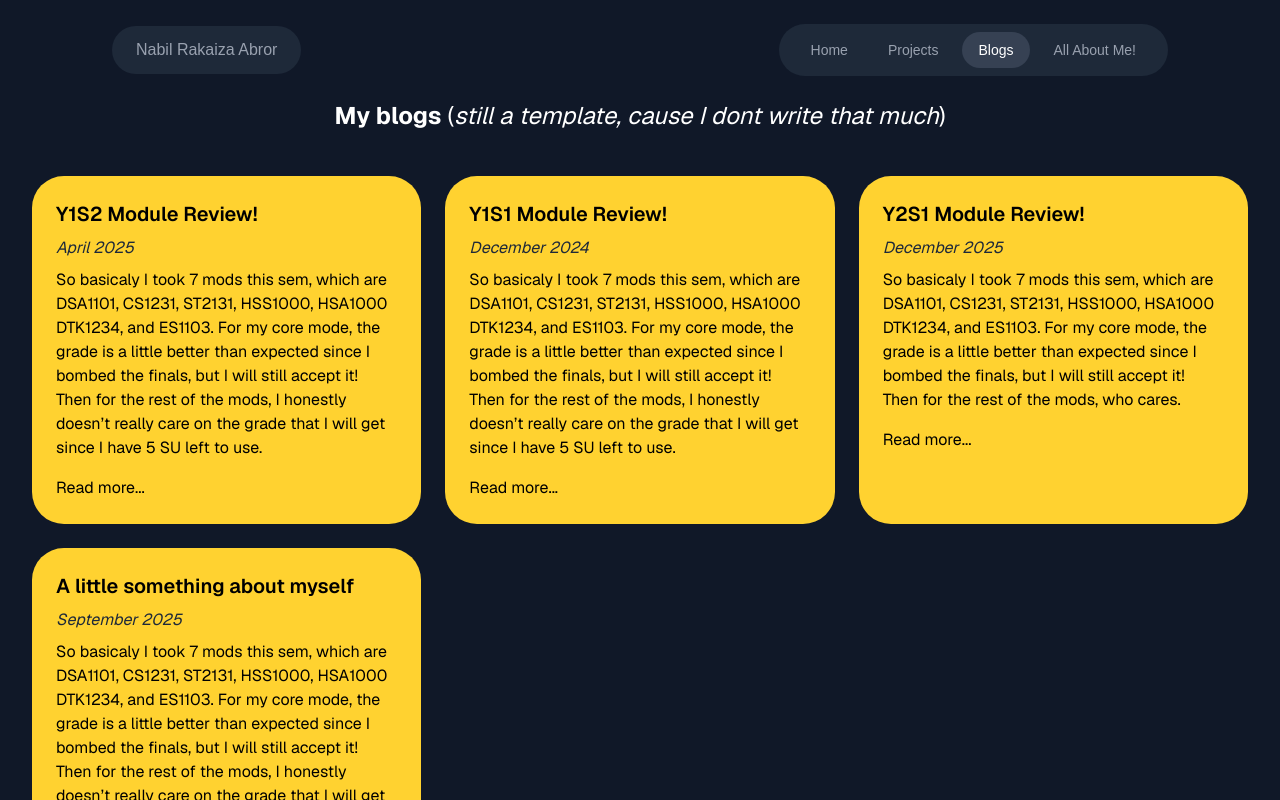
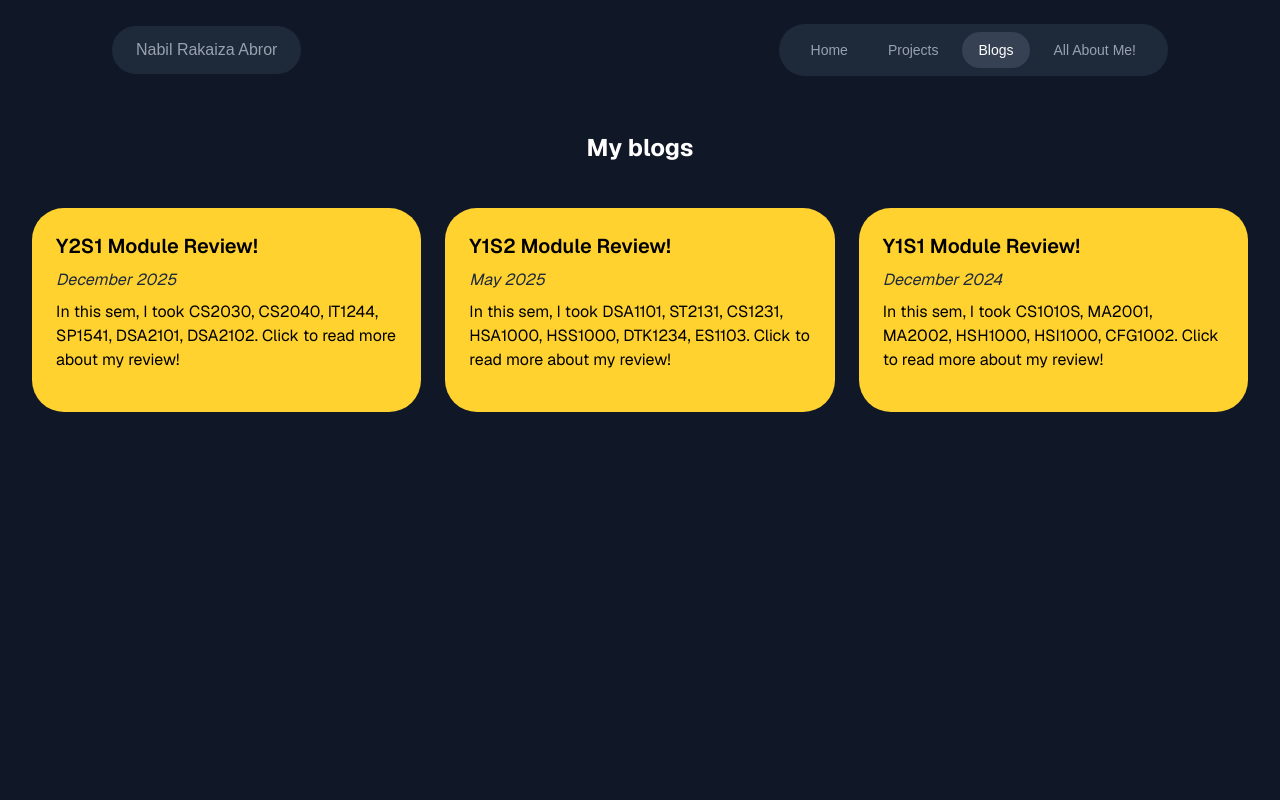
Before and after one commit to nabilrakaiza/personal-website, a Next.js app: page /blogs in a window 1280 px wide. Shown: the top 800 px of the page. Built offline with nearby package versions, Linux system fonts and the light colour scheme.

Commit message:
add: update blog

```diff
--- a/app/blogs/blog/page.js
+++ b/app/blogs/blog/page.js
@@ -2,88 +2,197 @@ import React from "react";
 import ReactMarkdown from 'react-markdown';
 import remarkGfm from "remark-gfm";
 
-const rawContent = `Lecturer: Prof. Vik Gopal
+export default function BlogPage({searchParams}) {
+  const id = searchParams.id;
+  const content = blogContents[id]["content"]
+  const title = blogContents[id]["title"]
 
-### Assessment
-- 10% DataCamp assignments
-- 30% Tutorials (each 2% except the 7th which is 10%)
-- 20% Midterm
-- 40% Finals
+  return (
+    <div className="bg-gray-900 min-h-screen text-white font-sans">
+      <div className="container mx-auto px-4 sm:px-6 lg:px-8">
 
-### Module Difficulty
-The module difficulty actually depends on whether you know R well or not. It is very useful to understand how to read R help pages and the main star of this module, dplyr and ggplot2.
+        <p className="text-center text-white mb-8 text-2xl"><b>{title}</b></p>
+          {/* Main Content */}
+          <main className="py-3">
+              <div className="bg-amber-300 rounded-4xl p-6 transition-shadow text-black">
+                  <ReactMarkdown remarkPlugins={remarkGfm} components={{
+  p: ({ node, ...props }) => <p className="mb-4" {...props} />,
+  li: ({ node, ...props }) => <li className="ml-6 list-disc" {...props} />,
+  h3: ({ node, ...props }) => <h3 className="text-xl font-semibold mt-6 mb-2" {...props} />,
+}}>
+                      {content}
+                  </ReactMarkdown>
+              </div>
+          </main>
 
-For the first few weeks you are refreshed upon the basic R commands, and how you should try to program functionally instead of declaratively, i.e. use the apply command family such as sapply and lapply instead of the well-known control flows like for and while or even repeat.
+        {/* Footer */}
+        <footer className="text-center text-gray-500 py-8">
+          <p>&copy; 2025 Nabil Rakaiza Abror.</p>
+        </footer>
+      </div>
+    </div>
+  );
+}
 
-Next up is about importing data, where it can be from an HTML page, some API, excel files, you name it. This just opens our mind to what kinds of data storage are there out in the wild. You will also touch the concept of simple feature objects (sf) which is useful for spatial data.
 
-Starting the middle of the semester we were introduced to dplyr which is very convenient to use when manipulating data. It feels like method chaining at its finest with the help of the pipe operator.
+const blogContents = {
+  "y2s1-review" : {
+    "title": "Y2S1 Module Review",
+    "content": `CS2040
 
-With all data importing and manipulating skills in hand, it's time to output and visualize the data as the module title says, which is using ggplot2. There are many ways of visualizing the same data, and we also went through the rationale on visualizing different types of data, such as considering the data-ink ratio, the accuracy of the data, and how the visualization is approachable to layman people.
+I like this module a lot, even though it might be difficult for some of you. I enjoy solving the weekly tutorial and doing the take home assignments as it challenges me to solve the problem without much external help. I believed my score was near high until finals came (i’m not really sure with my finals).
 
-As a supplementary material but not examinable, we were also introduced to Tableau on the last week, and how the basic tools work.
+Expected Grade: A-/A
 
-### Workload (Weekly)
-**Lectures - 4h (2 x 2h)**
+----------------------------------------------------------------
 
-Prof decided to use Microsoft Teams as the main communication platform, which I had no complain about. He will definitely provide the recording, but his lectures are just so calming I'd actually come for it. He also touched on some extra information such as some statistical methods that might be useful for further modules. It's a good idea to graze on these so as to give us awareness of their existence, e.g. how does the loess method work, instead of just using it in lm's method. He also has a website that basically displays his code live, and we can comment on the code that he's currently explaining or copying them for easy reference and learning. It's just such easy to work around with these.
+CS2030
 
-**Tutorials - 1h**
+For the first half of this module, I was doing just fine. But suddenly, somehow, I managed to throw everything. The module was taught great, but I think it was more about me who doesn’t really like the course itself (I prefer to do algo problems than designing pipelines).
 
-Basically, for every week, there will be a tutorial worksheet released to be done in a week by submitting Rmd files (R markdown). As someone who's been familiar with GitHub Markdown files, I had no trouble familiarizing myself with Rmd files, but learning this becomes crucial when you have to always submit everything in this file format. The one-hour session is to simply discuss about these problems for you as a help to solve these questions. It is also recorded. Personally, the questions take a while to solve (at least 3 hours?) but I enjoy exploring these datasets provided beforehand. There's actually more insights you can gain the moment you explore them.
+Expected Grade: B/B+
 
-**DataCamp assignments**
+----------------------------------------------------------------
 
-Prof used DataCamp for non-tutorial submissions which basically is an extra guide on how to work with everything taught in DSA2101. It is a comfortable tool and you don't have to worry about being wrong here because you are just graded for the sake of completeness. Also very chiong-able, how about finishing all ten in the end of Week 0 :)
+DSA2101
 
-### Exams and Personal Opinion
-Hands up the mod I had the most fun during the semester. Had ups and downs during debugging but isn't that the way of life.
+Even though most of the time you spent on this module is plotting graph, I find it enjoyable, especially the group project. I was able to understand how a good graph is easier for humans to understand and how we construct it to answer questions. Midterm and finals were fine (I think), but the bell curve is known to be very steep.
 
-Midterms was a one-day take home thing. So, you can ask for clarification during the next 24h of the paper's release. Difficulty-wise, it's medium difficulty and definitely can be searched by R's help page as well.
+Expected Grade: A-
 
-Finals was held F2F and the difficulty was easier than I expected, thankfully. There was a moment where I realized understanding the help page in a short amount time is a useful thing, since there was one package rarely used I only came upon it during exam yet I had to use it.
+----------------------------------------------------------------
 
-Overall, I learnt a lot from this module and how do we deal different kinds of datasets as a way of adapting.
+DSA2102
 
-**Expected grade:** A`;
+I love this module so much, especially the first half of the module. You will learn how computers do calculations and what their limitations are. In the end, I think I should be able to score well since I got near high for the midterm and feel confident for finals.
 
-const NavLink = ({ href, children, className = "px-4 py-2 rounded-full text-sm font-medium transition-colors", active = false }) => (
-    <a
-      href={href}
-      className={`${className} ${
-        active
-          ? 'bg-gray-700 text-white'
-          : 'text-gray-400 hover:text-white'
-      }`}
-    >
-      {children}
-    </a>
-  );
+Expected Grade: A
 
-  export default function BlogPage() {
-    return (
-      <div className="bg-gray-900 min-h-screen text-white font-sans">
-        <div className="container mx-auto px-4 sm:px-6 lg:px-8">
+----------------------------------------------------------------
 
-          <p className="text-center text-white mb-8 text-2xl"><b>DSA2101: Essential Data Analytics Tools: Data Visualisation </b></p>
-            {/* Main Content */}
-            <main className="py-3">
-                <div className="bg-amber-300 rounded-4xl p-6 transition-shadow text-black">
-                    <ReactMarkdown remarkPlugins={remarkGfm} components={{
-    p: ({ node, ...props }) => <p className="mb-4" {...props} />,
-    li: ({ node, ...props }) => <li className="ml-6 list-disc" {...props} />,
-    h3: ({ node, ...props }) => <h3 className="text-xl font-semibold mt-6 mb-2" {...props} />,
-  }}>
-                        {rawContent}
-                    </ReactMarkdown>
-                </div>
-            </main>
+IT1244
 
-          {/* Footer */}
-          <footer className="text-center text-gray-500 py-8">
-            <p>&copy; 2025 Nabil Rakaiza Abror.</p>
-          </footer>
-        </div>
-      </div>
-    );
-  }
+I also love this module. Some of the algorithms are actually taught in other courses, like DSA1101 (KNN, Kmeans, Linear Regression, Logistic Regression, etc) and CS2040 (DFS, BFS). So I was able to grasp the content quite quickly, and I think I can score well for this course. Some tips I want to share are: pls take this module with your friends if you don’t want teammates who aren't good enough.
+
+Expected Grade: A-/A
+
+----------------------------------------------------------------
+
+SP1541
+
+Well, I have a love-hate relationship with this mod. There are no statistics at all, so I can’t compare myself with the other cohorts. Other than that, the grading is quite subjective, so you can get a poor grade if you are unlucky. I also somehow never got > 70 for any assessment other than a quiz (which is basically also a free mark for everyone). But, the class activities were fun, and I like going to the science centre also.
+
+Expected Grade: C (S)
+`
+  },
+
+  "y1s2-review" : {
+    "title": "Y1S2 Module Review",
+    "content": `
+    CS1231
+
+I find this module to be enjoyable as I can brush up my knowledge on discrete math again. However, the grading of this module is purely based on assessment, so please do your assessment carefully.
+
+Final Grade: A-
+
+----------------------------------------------------------------
+
+DSA1101
+
+This module was very interesting as you learn how several machine learning algorithms work. The tutorial session was fun as well, thanks to my wonderful TA. However, I don’t really like the usage of R in this course, since most of the time python is the best language for developing machine learning algorithms.
+
+Final Grade: A+
+
+----------------------------------------------------------------
+
+ST2131
+
+This module was hard as hell. For the final exam, I believe I can only do 2-3 questions, and I just wrote gibberish for the rest of the questions. But I find the material to be interesting, and I am still very curious about the answer to the final exam to this day.
+
+Final Grade: A-
+
+----------------------------------------------------------------
+
+ES1103
+
+So, basically, this module will teach you how to write an academic text. You will be given a task to create around 1000 words for the entire semester, and it will be divided into several CAs. I think, as long as you consult a lot with the tutor, you should be able to get a good grade already
+
+Final Grade: A-
+
+----------------------------------------------------------------
+
+HSS1000
+
+Another CHS fluff mods. Nothing much to say since I’m planning to SU since the very beginning.
+
+Final Grade: S
+
+----------------------------------------------------------------
+
+HSA1000
+
+Another one CHS fluff mods. Nothing much to say since I’m planning to SU since the very beginning.
+
+Final Grade: S
+
+----------------------------------------------------------------
+
+DTK1234
+
+Another one CHS fluff mods. Nothing much to say since I’m planning to SU since the very beginning.
+
+Final Grade: S
+`
+  },
+
+  "y1s1-review" : {
+    "title": "Y1S1 Module Review",
+    "content": `
+    CS1010S
+
+I feel very confident for this module since I have a background in python. However, if you don’t have any background before, this mod might be very hard for you, and you might want to take this with easier mods.
+
+Final Grade: A+
+
+----------------------------------------------------------------
+
+MA2001
+
+This module wasn’t quite hard, it’s just that the work might be long and tedious. As long as you didn’t mess up your calculation and practice a lot, you might be able to get a good grade.
+
+Final Grade: A
+
+----------------------------------------------------------------
+
+MA2002
+
+This module was a bit hard, especially the final exam. Maybe it’s just me that are not prepared enough for this exam, but I legit only did like ⅔ of the exam itself. However, I think others are also find it hard as well since my final grade wasn’t so bad.
+
+Final Grade: A-
+
+----------------------------------------------------------------
+
+HSI1000
+
+This module was fun as there is a workshops where you actually go to real lab and do some science stuff. However, the assessment was quite boring and you can just bring a lot of cheatsheets (pdf) and do ctrl+f for the entire exam.
+
+Final Grade: A-
+
+----------------------------------------------------------------
+
+HSH1000
+
+This module was fun for me, but not so much when it comes to grading. I always scored under lower quartile for every quiz since it was hard for me. Maybe this module just wasn’t for me, but the discussion in class is fun though!
+
+Final Grade: S
+
+----------------------------------------------------------------
+
+CFG1002
+
+This is just a career preparation mod that you can finish everything in 1 day (with 2 live lecture that you need to come).
+
+Final Grade: S
+`
+  },
+}
--- a/app/blogs/page.js
+++ b/app/blogs/page.js
@@ -1,70 +1,49 @@
-// import { useState, useEffect } from 'react';
-
-const NavLink = ({ href, children, className = "px-4 py-2 rounded-full text-sm font-medium transition-colors", active = false }) => (
-  <a
-    href={href}
-    className={`${className} ${
-      active
-        ? 'bg-gray-700 text-white'
-        : 'text-gray-400 hover:text-white'
-    }`}
-  >
-    {children}
-  </a>
-);
+export const blogPosts = [
+  {
+    id: "y2s1-review",
+    title: "Y2S1 Module Review!",
+    date: "December 2025",
+    summary: "In this sem, I took CS2030, CS2040, IT1244, SP1541, DSA2101, DSA2102. Click to read more about my review!",
+  },
+  {
+    id: "y1s2-review",
+    title: "Y1S2 Module Review!",
+    date: "May 2025",
+    summary: "In this sem, I took DSA1101, ST2131, CS1231, HSA1000, HSS1000, DTK1234, ES1103. Click to read more about my review!",
+  },
+  {
+    id: "y1s1-review",
+    title: "Y1S1 Module Review!",
+    date: "December 2024",
+    summary: "In this sem, I took CS1010S, MA2001, MA2002, HSH1000, HSI1000, CFG1002. Click to read more about my review!",
+    content: "Here is the full long text for Y1S1..."
+  }
+];
 
 export default function BlogsPage() {
   return (
-      <div className="bg-gray-900 min-h-screen text-white font-sans">
-        <div className="container mx-auto px-4 sm:px-6 lg:px-8">
-          <p className="text-center text-white mb-8 text-2xl"><b>My blogs</b> (<i>still a template, cause I dont write that much</i>)</p>
-            {/* Main Content */}
-            <main className="py-3">
+    <div className="bg-gray-900 min-h-screen text-white font-sans flex flex-col">
+      <div className="container mx-auto px-4 sm:px-6 lg:px-8 flex-1 flex flex-col">
+
+        <p className="text-center text-white mb-8 text-2xl mt-8"><b>My blogs</b></p>
+        <main className="py-3 flex-1">
             <div className="grid grid-cols-1 sm:grid-cols-2 lg:grid-cols-3 gap-6">
-                    {/* Example Blog Card */}
-                    <div className="bg-amber-300 p-6 rounded-4xl hover:shadow-lg transition-shadow">
-                        <h3 className="text-xl font-semibold mb-2 text-black">Y1S2 Module Review!</h3>
-                        <h3 className="mb-2 text-gray-800 italic">April 2025</h3>
-                        <p className="text-black mb-4">So basicaly I took 7 mods this sem, which are DSA1101, CS1231, ST2131, HSS1000, HSA1000
-                        DTK1234, and ES1103. For my core mode, the grade is a little better than expected since I bombed the finals, but I will
-                        still accept it! Then for the rest of the mods, I honestly doesn&rsquo;t really care on the grade that I will get since I have 5 SU
-                        left to use.</p>
-                        <p className="text-black hover:text-gray-500">Read more...</p>
+
+              {blogPosts.map((post) => (
+                <a href={`/blogs/blog?id=${post.id}`} key={post.id}>
+                  <div className="bg-amber-300 p-6 rounded-4xl hover:shadow-lg transition-shadow cursor-pointer h-full">
+                      <h3 className="text-xl font-semibold mb-2 text-black">{post.title}</h3>
+                      <h3 className="mb-2 text-gray-800 italic">{post.date}</h3>
+                      <p className="text-black mb-4">{post.summary}</p>
                   </div>
+                </a>
+              ))}
 
-                    <div className="bg-amber-300 p-6 rounded-4xl hover:shadow-lg transition-shadow">
-                        <h3 className="text-xl font-semibold mb-2 text-black">Y1S1 Module Review!</h3>
-                        <h3 className="mb-2 text-gray-800 italic">December 2024</h3>
-                        <p className="text-black mb-4">So basicaly I took 7 mods this sem, which are DSA1101, CS1231, ST2131, HSS1000, HSA1000
-                        DTK1234, and ES1103. For my core mode, the grade is a little better than expected since I bombed the finals, but I will
-                        still accept it! Then for the rest of the mods, I honestly doesn&rsquo;t really care on the grade that I will get since I have 5 SU
-                        left to use.</p>
-                        <p className="text-black hover:text-gray-500">Read more...</p>
-                    </div>
-
-                    <div className="bg-amber-300 p-6 rounded-4xl hover:shadow-lg transition-shadow">
-                        <h3 className="text-xl font-semibold mb-2 text-black">Y2S1 Module Review!</h3>
-                        <h3 className="mb-2 text-gray-800 italic">December 2025</h3>
-                        <p className="text-black mb-4">So basicaly I took 7 mods this sem, which are DSA1101, CS1231, ST2131, HSS1000, HSA1000
-                        DTK1234, and ES1103. For my core mode, the grade is a little better than expected since I bombed the finals, but I will
-                        still accept it! Then for the rest of the mods, who cares.</p>
-                        <p className="text-black hover:text-gray-500">Read more...</p>
-                    </div>
-
-                    <div className="bg-amber-300 p-6 rounded-4xl hover:shadow-lg transition-shadow">
-                        <h3 className="text-xl font-semibold mb-2 text-black">A little something about myself</h3>
-                        <h3 className="mb-2 text-gray-800 italic">September 2025</h3>
-                        <p className="text-black mb-4">So basicaly I took 7 mods this sem, which are DSA1101, CS1231, ST2131, HSS1000, HSA1000
-                        DTK1234, and ES1103. For my core mode, the grade is a little better than expected since I bombed the finals, but I will
-                        still accept it! Then for the rest of the mods, I honestly doesn&rsquo;t really care on the grade that I will get since I have 5 SU
-                        left to use.</p>
-                        <p className="text-black hover:text-gray-500">Read more...</p>
-                    </div>
             </div>
         </main>
 
         {/* Footer */}
-          <footer className="text-center text-gray-500 py-8">
+        <footer className="text-center text-gray-500 pb-8">
           <p>&copy; 2025 Nabil Rakaiza Abror.</p>
         </footer>
       </div>
```
Lines whose indentation alone changed are shown as unchanged.
